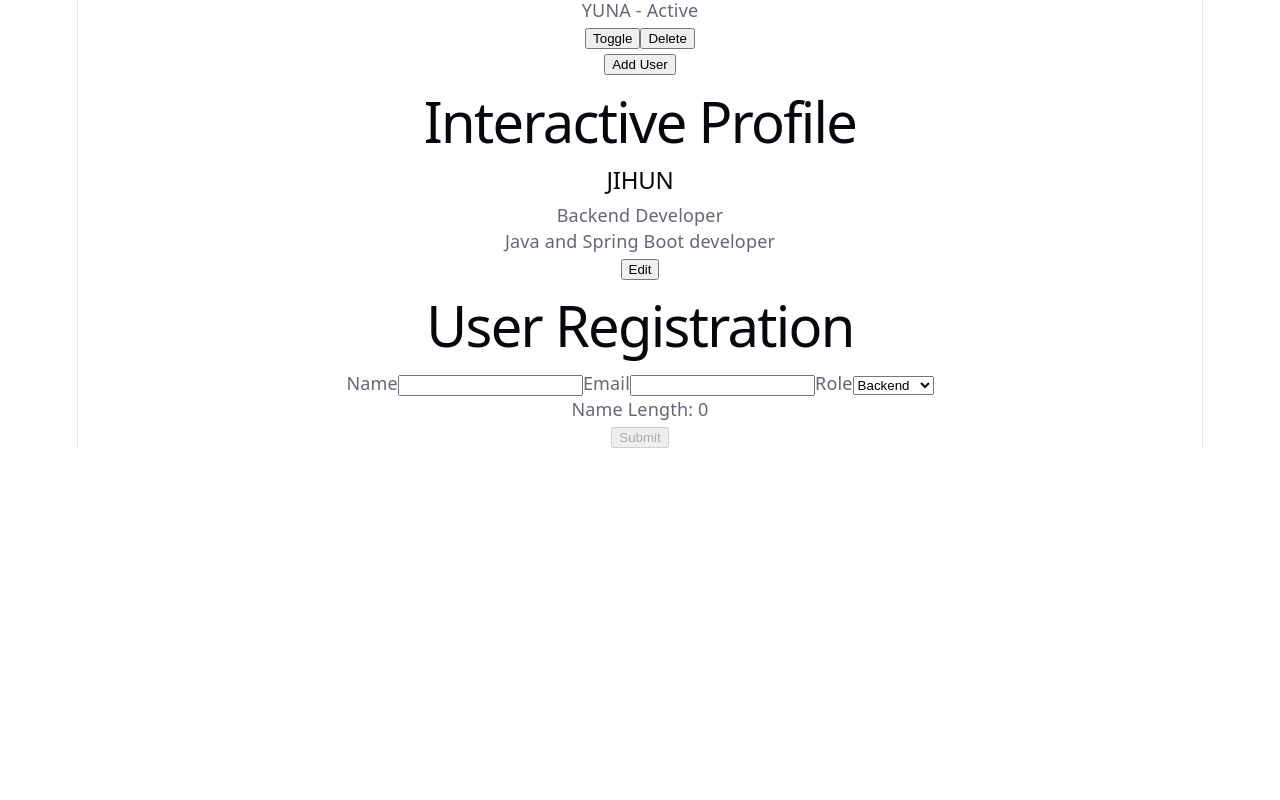
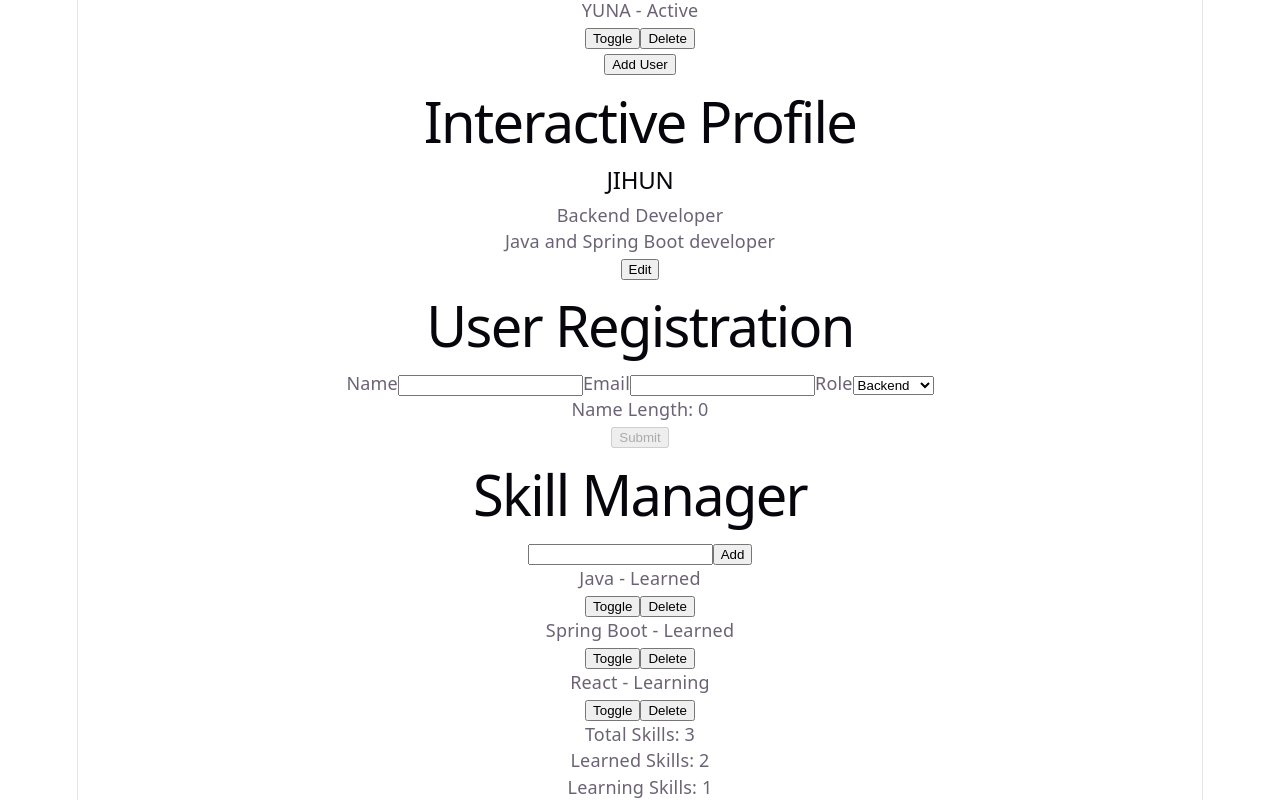
Before and after one commit to kho903/dev-journey, a React (Vite) app in the folder learning/react/02-state-events/practice/react-state-events-practice/: page / in a window 1280 px wide. Shown: the part 470-1270 px from the top of the page. Before the commit the page ends 919 px from the top, so only its background shows below. Built offline with nearby package versions, Linux system fonts and the light colour scheme.

Commit message:
feat: add skill manager mission
Refs #24

```diff
--- a/learning/react/02-state-events/practice/react-state-events-practice/src/App.jsx
+++ b/learning/react/02-state-events/practice/react-state-events-practice/src/App.jsx
@@ -1,5 +1,6 @@
 import InteractiveProfile from "./mission/01-interactive-profile/InteractiveProfile";
 import FormDashboard from "./mission/02-form-dashboard/FormDashboard";
+import SkillManager from "./mission/03-skill-manager/SkillManager";
 import Counter from "./practice/01-counter/Counter";
 import Toggle from "./practice/02-toggle/Toggle";
 import ControlledInput from "./practice/03-controlled-input/ControlledInput";
@@ -16,6 +17,7 @@ function App() {
       <ArrayState />
       <InteractiveProfile />
       <FormDashboard />
+      <SkillManager />
     </section>
   );
 }
--- /dev/null
+++ b/learning/react/02-state-events/practice/react-state-events-practice/src/mission/03-skill-manager/SkillManager.jsx
@@ -0,0 +1,109 @@
+import { useState } from "react";
+
+const initialSkills = [
+  {
+    id: 1,
+    name: "Java",
+    learned: true,
+  },
+  {
+    id: 2,
+    name: "Spring Boot",
+    learned: true,
+  },
+  {
+    id: 3,
+    name: "React",
+    learned: false,
+  },
+];
+
+function SkillManager() {
+  const [skills, setSkills] = useState(initialSkills);
+  const [skillName, setSkillName] = useState("");
+
+  const totalSkills = skills.length;
+
+  const learnedSkills = skills.filter((skill) => skill.learned).length;
+
+  const learningSkills = totalSkills - learnedSkills;
+
+  function handleSubmit(event) {
+    event.preventDefault();
+
+    const trimmedSkillName = skillName.trim();
+
+    if (trimmedSkillName === "") {
+      return;
+    }
+
+    const newSkill = {
+      id: Date.now(),
+      name: trimmedSkillName,
+      learned: false,
+    };
+
+    setSkills((prevSkills) => [...prevSkills, newSkill]);
+
+    setSkillName("");
+  }
+
+  function handleToggle(id) {
+    setSkills((prevSkills) =>
+      prevSkills.map((skill) =>
+        skill.id === id
+          ? {
+              ...skill,
+              learned: !skill.learned,
+            }
+          : skill,
+      ),
+    );
+  }
+
+  function handleDelete(id) {
+    setSkills((prevSkills) => prevSkills.filter((skill) => skill.id !== id));
+  }
+
+  return (
+    <section>
+      <h1>Skill Manager</h1>
+
+      <form onSubmit={handleSubmit}>
+        <input
+          type="text"
+          value={skillName}
+          onChange={(event) => setSkillName(event.target.value)}
+        />
+
+        <button type="submit">Add</button>
+      </form>
+
+      <div>
+        {skills.map((skill) => (
+          <div key={skill.id}>
+            <p>
+              {skill.name} - {skill.learned ? "Learned" : "Learning"}
+            </p>
+
+            <button type="button" onClick={() => handleToggle(skill.id)}>
+              Toggle
+            </button>
+
+            <button type="button" onClick={() => handleDelete(skill.id)}>
+              Delete
+            </button>
+          </div>
+        ))}
+      </div>
+
+      <div>
+        <p>Total Skills: {totalSkills}</p>
+        <p>Learned Skills: {learnedSkills}</p>
+        <p>Learning Skills: {learningSkills}</p>
+      </div>
+    </section>
+  );
+}
+
+export default SkillManager;
```
